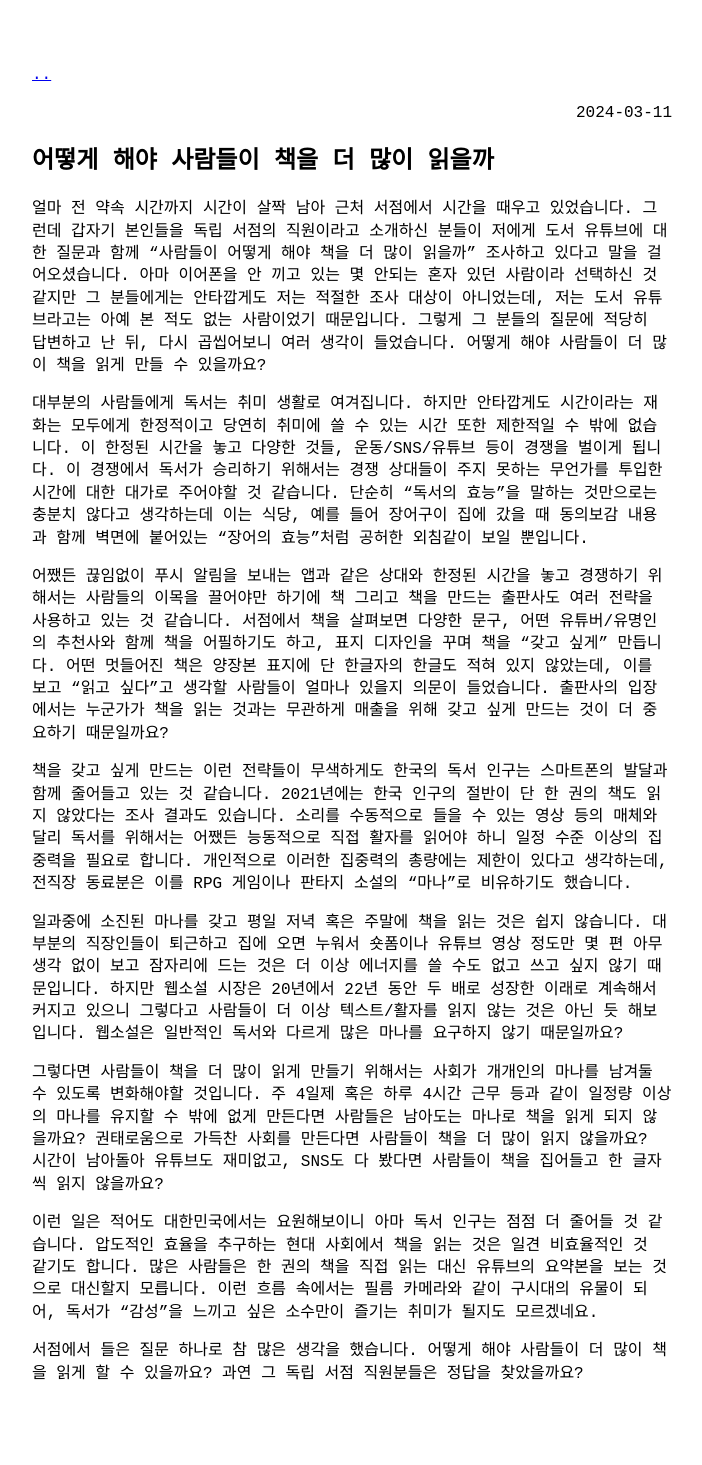
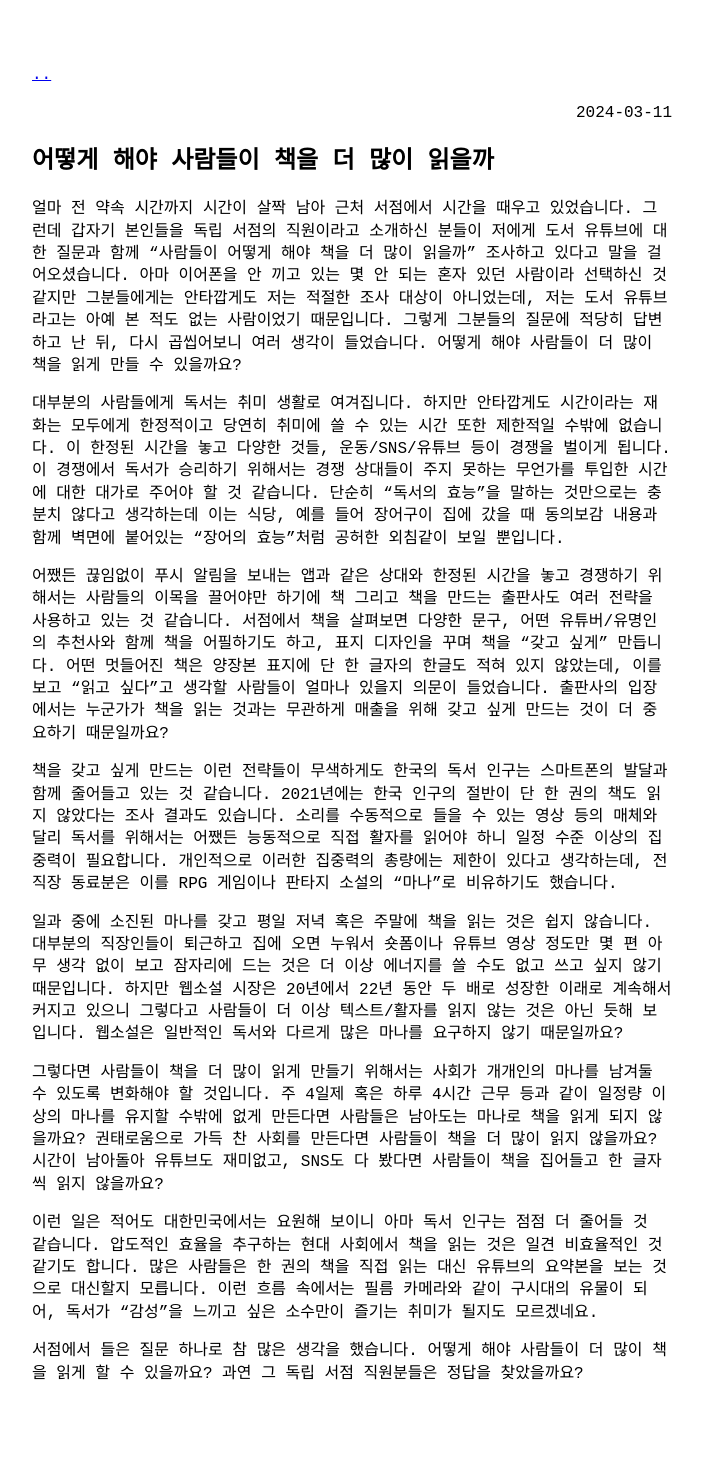
Before and after one commit to KangBK0120/KangBK0120.github.io, a Jekyll site: the page built from _posts/2024-03-11-book.md, in a window 1280 px wide. Shown: the whole page, without its empty margins (288-990 px from the left). Built offline with Jekyll 4.4.1, drawn with Linux system fonts in a browser that asks for light colours; comment, search, counter and statistics services are not loaded.

Commit message:
fix: apply grammar check

```diff
--- a/_posts/2024-03-11-book.md
+++ b/_posts/2024-03-11-book.md
@@ -4,18 +4,18 @@
 category: Etc
 ---
 
-얼마 전 약속 시간까지 시간이 살짝 남아 근처 서점에서 시간을 때우고 있었습니다. 그런데 갑자기 본인들을 독립 서점의 직원이라고 소개하신 분들이 저에게 도서 유튜브에 대한 질문과 함께 "사람들이 어떻게 해야 책을 더 많이 읽을까" 조사하고 있다고 말을 걸어오셨습니다. 아마 이어폰을 안 끼고 있는 몇 안되는 혼자 있던 사람이라 선택하신 것 같지만 그 분들에게는 안타깝게도 저는 적절한 조사 대상이 아니었는데, 저는 도서 유튜브라고는 아예 본 적도 없는 사람이었기 때문입니다. 그렇게 그 분들의 질문에 적당히 답변하고 난 뒤, 다시 곱씹어보니 여러 생각이 들었습니다. 어떻게 해야 사람들이 더 많이 책을 읽게 만들 수 있을까요?
+얼마 전 약속 시간까지 시간이 살짝 남아 근처 서점에서 시간을 때우고 있었습니다. 그런데 갑자기 본인들을 독립 서점의 직원이라고 소개하신 분들이 저에게 도서 유튜브에 대한 질문과 함께 "사람들이 어떻게 해야 책을 더 많이 읽을까" 조사하고 있다고 말을 걸어오셨습니다. 아마 이어폰을 안 끼고 있는 몇 안 되는 혼자 있던 사람이라 선택하신 것 같지만 그분들에게는 안타깝게도 저는 적절한 조사 대상이 아니었는데, 저는 도서 유튜브라고는 아예 본 적도 없는 사람이었기 때문입니다. 그렇게 그분들의 질문에 적당히 답변하고 난 뒤, 다시 곱씹어보니 여러 생각이 들었습니다. 어떻게 해야 사람들이 더 많이 책을 읽게 만들 수 있을까요?
 
-대부분의 사람들에게 독서는 취미 생활로 여겨집니다. 하지만 안타깝게도 시간이라는 재화는 모두에게 한정적이고 당연히 취미에 쓸 수 있는 시간 또한 제한적일 수 밖에 없습니다. 이 한정된 시간을 놓고 다양한 것들, 운동/SNS/유튜브 등이 경쟁을 벌이게 됩니다. 이 경쟁에서 독서가 승리하기 위해서는 경쟁 상대들이 주지 못하는 무언가를 투입한 시간에 대한 대가로 주어야할 것 같습니다. 단순히 "독서의 효능"을 말하는 것만으로는 충분치 않다고 생각하는데 이는 식당, 예를 들어 장어구이 집에 갔을 때 동의보감 내용과 함께 벽면에 붙어있는 "장어의 효능"처럼 공허한 외침같이 보일 뿐입니다.
+대부분의 사람들에게 독서는 취미 생활로 여겨집니다. 하지만 안타깝게도 시간이라는 재화는 모두에게 한정적이고 당연히 취미에 쓸 수 있는 시간 또한 제한적일 수밖에 없습니다. 이 한정된 시간을 놓고 다양한 것들, 운동/SNS/유튜브 등이 경쟁을 벌이게 됩니다. 이 경쟁에서 독서가 승리하기 위해서는 경쟁 상대들이 주지 못하는 무언가를 투입한 시간에 대한 대가로 주어야 할 것 같습니다. 단순히 "독서의 효능"을 말하는 것만으로는 충분치 않다고 생각하는데 이는 식당, 예를 들어 장어구이 집에 갔을 때 동의보감 내용과 함께 벽면에 붙어있는 "장어의 효능"처럼 공허한 외침같이 보일 뿐입니다.
 
-어쨌든 끊임없이 푸시 알림을 보내는 앱과 같은 상대와 한정된 시간을 놓고 경쟁하기 위해서는 사람들의 이목을 끌어야만 하기에 책 그리고 책을 만드는 출판사도 여러 전략을 사용하고 있는 것 같습니다. 서점에서 책을 살펴보면 다양한 문구, 어떤 유튜버/유명인의 추천사와 함께 책을 어필하기도 하고, 표지 디자인을 꾸며 책을 "갖고 싶게" 만듭니다. 어떤 멋들어진 책은 양장본 표지에 단 한글자의 한글도 적혀 있지 않았는데, 이를 보고 "읽고 싶다"고 생각할 사람들이 얼마나 있을지 의문이 들었습니다. 출판사의 입장에서는 누군가가 책을 읽는 것과는 무관하게 매출을 위해 갖고 싶게 만드는 것이 더 중요하기 때문일까요?
+어쨌든 끊임없이 푸시 알림을 보내는 앱과 같은 상대와 한정된 시간을 놓고 경쟁하기 위해서는 사람들의 이목을 끌어야만 하기에 책 그리고 책을 만드는 출판사도 여러 전략을 사용하고 있는 것 같습니다. 서점에서 책을 살펴보면 다양한 문구, 어떤 유튜버/유명인의 추천사와 함께 책을 어필하기도 하고, 표지 디자인을 꾸며 책을 "갖고 싶게" 만듭니다. 어떤 멋들어진 책은 양장본 표지에 단 한 글자의 한글도 적혀 있지 않았는데, 이를 보고 "읽고 싶다"고 생각할 사람들이 얼마나 있을지 의문이 들었습니다. 출판사의 입장에서는 누군가가 책을 읽는 것과는 무관하게 매출을 위해 갖고 싶게 만드는 것이 더 중요하기 때문일까요?
 
-책을 갖고 싶게 만드는 이런 전략들이 무색하게도 한국의 독서 인구는 스마트폰의 발달과 함께 줄어들고 있는 것 같습니다. 2021년에는 한국 인구의 절반이 단 한 권의 책도 읽지 않았다는 조사 결과도 있습니다. 소리를 수동적으로 들을 수 있는 영상 등의 매체와 달리 독서를 위해서는 어쨌든 능동적으로 직접 활자를 읽어야 하니 일정 수준 이상의 집중력을 필요로 합니다. 개인적으로 이러한 집중력의 총량에는 제한이 있다고 생각하는데, 전직장 동료분은 이를 RPG 게임이나 판타지 소설의 "마나"로 비유하기도 했습니다.
+책을 갖고 싶게 만드는 이런 전략들이 무색하게도 한국의 독서 인구는 스마트폰의 발달과 함께 줄어들고 있는 것 같습니다. 2021년에는 한국 인구의 절반이 단 한 권의 책도 읽지 않았다는 조사 결과도 있습니다. 소리를 수동적으로 들을 수 있는 영상 등의 매체와 달리 독서를 위해서는 어쨌든 능동적으로 직접 활자를 읽어야 하니 일정 수준 이상의 집중력이 필요합니다. 개인적으로 이러한 집중력의 총량에는 제한이 있다고 생각하는데, 전 직장 동료분은 이를 RPG 게임이나 판타지 소설의 "마나"로 비유하기도 했습니다.
 
-일과중에 소진된 마나를 갖고 평일 저녁 혹은 주말에 책을 읽는 것은 쉽지 않습니다. 대부분의 직장인들이 퇴근하고 집에 오면 누워서 숏폼이나 유튜브 영상 정도만 몇 편 아무 생각 없이 보고 잠자리에 드는 것은 더 이상 에너지를 쓸 수도 없고 쓰고 싶지 않기 때문입니다. 하지만 웹소설 시장은 20년에서 22년 동안 두 배로 성장한 이래로 계속해서 커지고 있으니 그렇다고 사람들이 더 이상 텍스트/활자를 읽지 않는 것은 아닌 듯 해보입니다. 웹소설은 일반적인 독서와 다르게 많은 마나를 요구하지 않기 때문일까요?
+일과 중에 소진된 마나를 갖고 평일 저녁 혹은 주말에 책을 읽는 것은 쉽지 않습니다. 대부분의 직장인들이 퇴근하고 집에 오면 누워서 숏폼이나 유튜브 영상 정도만 몇 편 아무 생각 없이 보고 잠자리에 드는 것은 더 이상 에너지를 쓸 수도 없고 쓰고 싶지 않기 때문입니다. 하지만 웹소설 시장은 20년에서 22년 동안 두 배로 성장한 이래로 계속해서 커지고 있으니 그렇다고 사람들이 더 이상 텍스트/활자를 읽지 않는 것은 아닌 듯해 보입니다. 웹소설은 일반적인 독서와 다르게 많은 마나를 요구하지 않기 때문일까요?
 
-그렇다면 사람들이 책을 더 많이 읽게 만들기 위해서는 사회가 개개인의 마나를 남겨둘 수 있도록 변화해야할 것입니다. 주 4일제 혹은 하루 4시간 근무 등과 같이 일정량 이상의 마나를 유지할 수 밖에 없게 만든다면 사람들은 남아도는 마나로 책을 읽게 되지 않을까요? 권태로움으로 가득찬 사회를 만든다면 사람들이 책을 더 많이 읽지 않을까요? 시간이 남아돌아 유튜브도 재미없고, SNS도 다 봤다면 사람들이 책을 집어들고 한 글자씩 읽지 않을까요?
+그렇다면 사람들이 책을 더 많이 읽게 만들기 위해서는 사회가 개개인의 마나를 남겨둘 수 있도록 변화해야 할 것입니다. 주 4일제 혹은 하루 4시간 근무 등과 같이 일정량 이상의 마나를 유지할 수밖에 없게 만든다면 사람들은 남아도는 마나로 책을 읽게 되지 않을까요? 권태로움으로 가득 찬 사회를 만든다면 사람들이 책을 더 많이 읽지 않을까요? 시간이 남아돌아 유튜브도 재미없고, SNS도 다 봤다면 사람들이 책을 집어들고 한 글자씩 읽지 않을까요?
 
-이런 일은 적어도 대한민국에서는 요원해보이니 아마 독서 인구는 점점 더 줄어들 것 같습니다. 압도적인 효율을 추구하는 현대 사회에서 책을 읽는 것은 일견 비효율적인 것 같기도 합니다. 많은 사람들은 한 권의 책을 직접 읽는 대신 유튜브의 요약본을 보는 것으로 대신할지 모릅니다. 이런 흐름 속에서는 필름 카메라와 같이 구시대의 유물이 되어, 독서가 "감성"을 느끼고 싶은 소수만이 즐기는 취미가 될지도 모르겠네요.
+이런 일은 적어도 대한민국에서는 요원해 보이니 아마 독서 인구는 점점 더 줄어들 것 같습니다. 압도적인 효율을 추구하는 현대 사회에서 책을 읽는 것은 일견 비효율적인 것 같기도 합니다. 많은 사람들은 한 권의 책을 직접 읽는 대신 유튜브의 요약본을 보는 것으로 대신할지 모릅니다. 이런 흐름 속에서는 필름 카메라와 같이 구시대의 유물이 되어, 독서가 "감성"을 느끼고 싶은 소수만이 즐기는 취미가 될지도 모르겠네요.
 
 서점에서 들은 질문 하나로 참 많은 생각을 했습니다. 어떻게 해야 사람들이 더 많이 책을 읽게 할 수 있을까요? 과연 그 독립 서점 직원분들은 정답을 찾았을까요?
```
